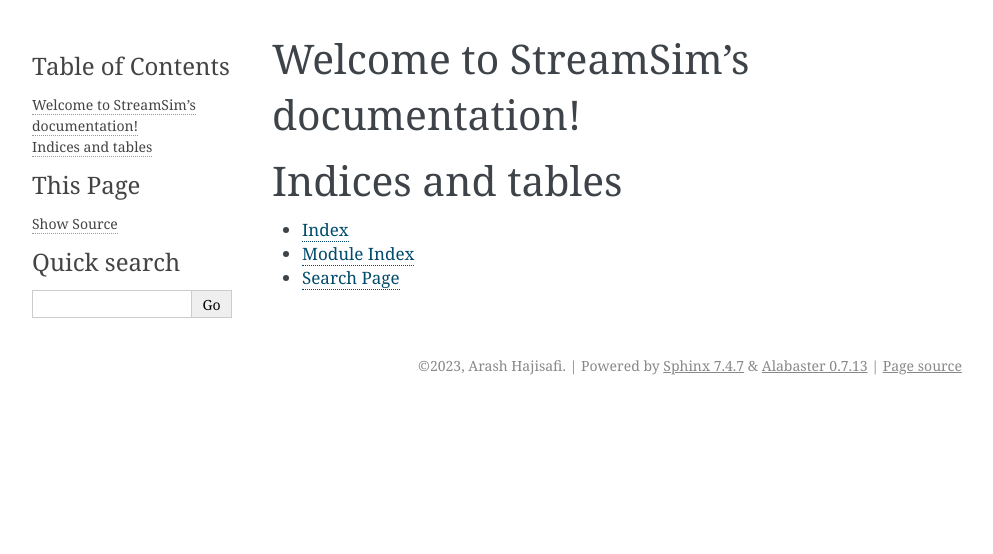
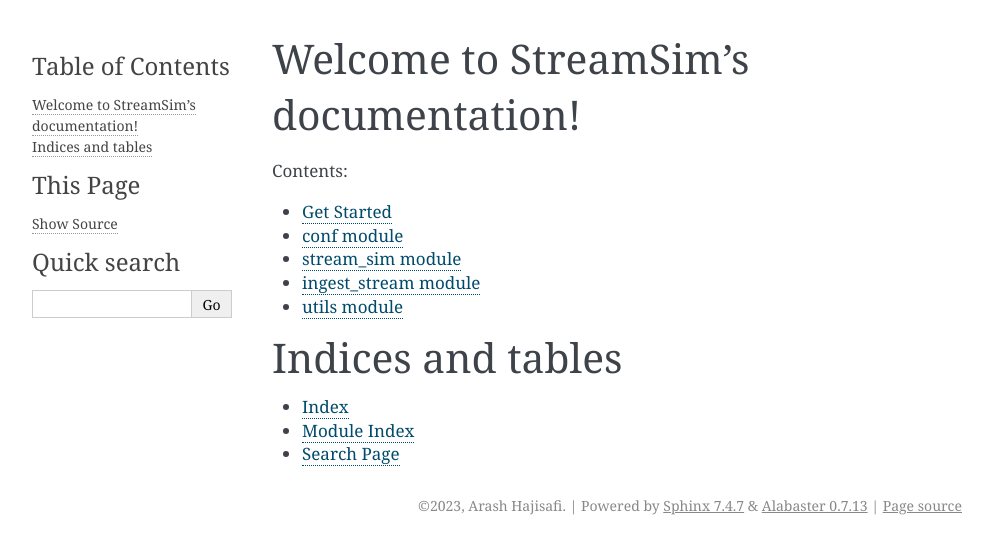
Before and after one commit to USC-InfoLab/StreamSim, a Sphinx documentation site: the page built from docs/index.rst, in a window 1280 px wide. Shown: the top 554 px of the page, without its empty margins (148-1141 px from the left). Built offline with Sphinx 7.4.7, drawn with Linux system fonts in a browser that asks for light colours.

Commit message:
updated documentation website

```diff
--- /dev/null
+++ b/docs/getting_started.rst
@@ -0,0 +1,3 @@
+Get Started
+=====================================================
+Read the documentation to get started by `clicking here <_static/get_started.html>`_!
--- a/docs/index.rst
+++ b/docs/index.rst
@@ -10,6 +10,12 @@ Welcome to StreamSim's documentation!
    :maxdepth: 2
    :caption: Contents:
 
+   getting_started
+   conf
+   stream_sim
+   ingest_stream
+   utils
+
 
 
 Indices and tables
```
